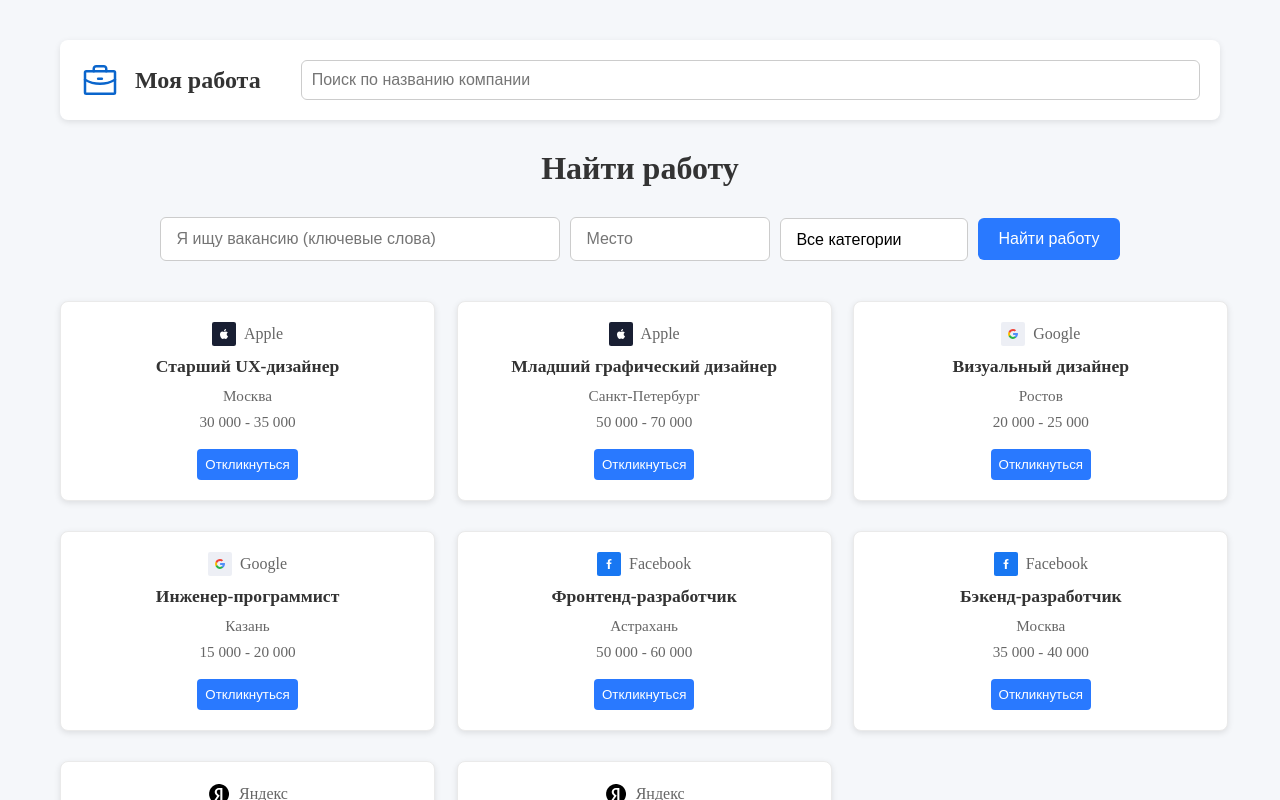
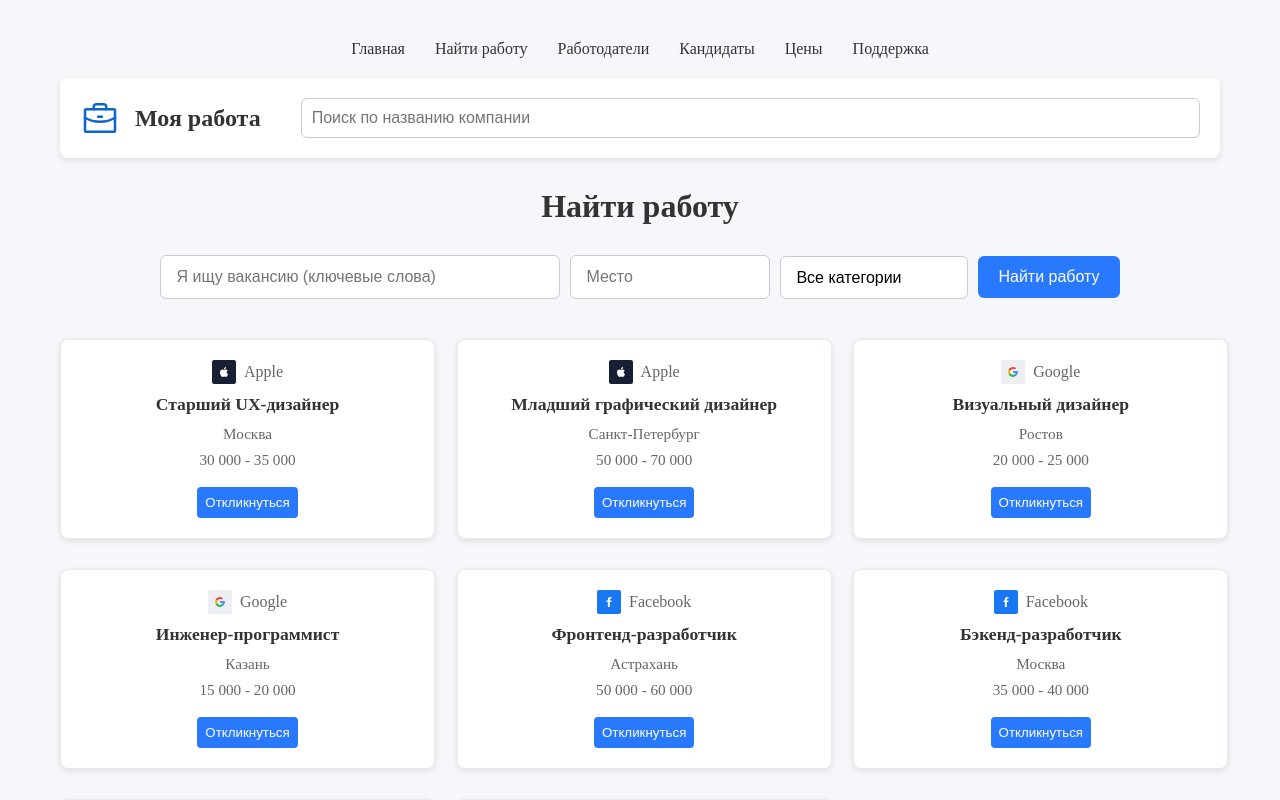
Before and after one commit to georvnebrasko/jobpilot, a React (Create React App) app: page /jobpilot/find-jobs in a window 1280 px wide. Shown: the top 800 px of the page. Built offline with nearby package versions, Linux system fonts and the light colour scheme.

Commit message:
Обновления кода

```diff
--- a/src/pages/FindJobs.jsx
+++ b/src/pages/FindJobs.jsx
@@ -79,29 +79,23 @@ const initialJobs = [
 ];
 
 // Три "страницы" - разный порядок индексов
-// Можно менять под ваши нужды
 const pageOrders = [
-  // Страница 1
   [0,1,2,3,4,5,6,7],
-  // Страница 2 - другой порядок
   [3,0,2,5,1,7,6,4],
-  // Страница 3 - ещё один порядок
   [2,4,7,1,3,6,0,5]
 ];
 
 function FindJobs() {
-  // Верхнее поле (рядом с логотипом) для поиска ТОЛЬКО по компании
+  // Поля поиска
   const [companySearch, setCompanySearch] = useState('');
-
-  // Поля нижней панели: keyword (название вакансии), location (город), category
   const [keyword, setKeyword] = useState('');
   const [location, setLocation] = useState('');
   const [selectedCategory, setSelectedCategory] = useState('');
 
-  // Пагинация: 3 страницы
+  // Пагинация
   const [currentPage, setCurrentPage] = useState(1);
 
-  // Фильтрация (как в вашем коде)
+  // Фильтр (ваш старый код)
   const filteredJobs = initialJobs.filter((job) => {
     const matchesCompany = job.company.toLowerCase().includes(companySearch.toLowerCase());
     const matchesTitle = job.title.toLowerCase().includes(keyword.toLowerCase());
@@ -110,16 +104,13 @@ function FindJobs() {
     return matchesCompany && matchesTitle && matchesLocation && matchesCategory;
   });
 
-  // Перестановка (pages) для currentPage
-  // Берём массив индексов из pageOrders[currentPage - 1],
-  // потом вытаскиваем отфильтрованные вакансии по этим индексам
+  // Применяем порядок текущей страницы
   const order = pageOrders[currentPage - 1];
-  // Чтобы не было ошибок, отфильтруем undefined, если индекс превышает кол-во filteredJobs
   const finalJobs = order
     .map(i => filteredJobs[i])
     .filter(job => job !== undefined);
 
-  // Функции переключения страниц
+  // Функции пагинации
   const goToPage = (pageNum) => {
     if (pageNum >= 1 && pageNum <= 3) {
       setCurrentPage(pageNum);
@@ -138,7 +129,19 @@ function FindJobs() {
 
   return (
     <div className="find-jobs-page">
-      {/* Верхняя панель: Логотип, "Моя работа", и поиск ТОЛЬКО по компании */}
+      {/* Навигационная панель (вернули) */}
+      <div className="find-jobs-nav">
+        <ul>
+          <li><Link to="/">Главная</Link></li>
+          <li><a href="#!">Найти работу</a></li>
+          <li><a href="#!">Работодатели</a></li>
+          <li><a href="#!">Кандидаты</a></li>
+          <li><a href="#!">Цены</a></li>
+          <li><a href="#!">Поддержка</a></li>
+        </ul>
+      </div>
+
+      {/* Верхняя панель */}
       <div className="find-jobs-header">
         <img src={logo} alt="Job Logo" className="jobs-logo" />
         <Link to="/" className="company-name">Моя работа</Link>
@@ -183,7 +186,7 @@ function FindJobs() {
         <button className="search-button">Найти работу</button>
       </div>
 
-      {/* Сетка карточек (после фильтра + порядок) */}
+      {/* Сетка карточек */}
       <div className="job-cards-grid">
         {finalJobs.map((job, idx) => (
           <div className="job-card" key={idx}>
```
